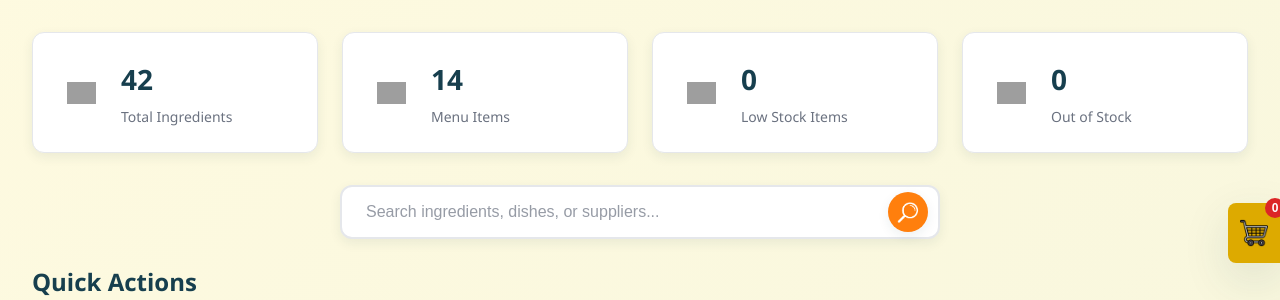
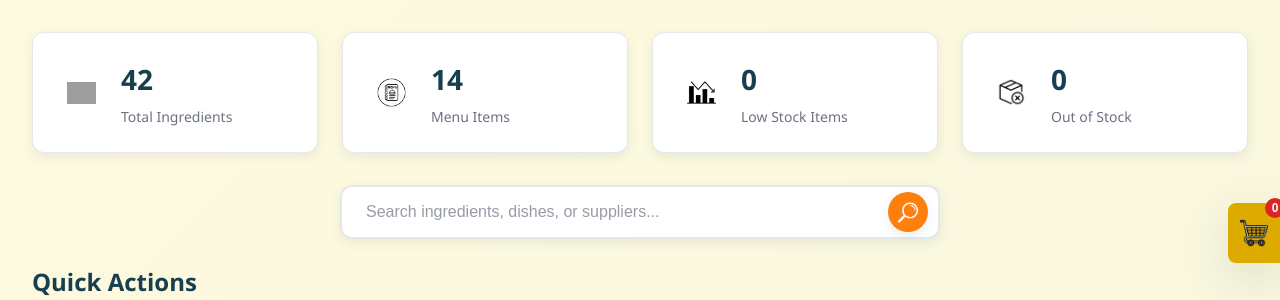
Before and after one commit to Project-FoodWizz/FoodWizzApp, a Flask app: page / in a window 1280 px wide. Shown: the part 167-467 px from the top of the page. Run offline with Flask 3, Linux system fonts and the light colour scheme; data comes from the database, SQL or seed files in the repository; grey boxes are pictures that could not be loaded.

Commit message:
img faltantes en el css

```diff
--- a/restaurant-inventory-python/restaurant-inventory-python/static/css/dashboard.css
+++ b/restaurant-inventory-python/restaurant-inventory-python/static/css/dashboard.css
@@ -343,26 +343,26 @@ body {
     font-size: clamp(1rem, 3vw, 1.25rem); /* Responsive font size */
     color: white;
     flex-shrink: 0;
-    background-image: url('images/placeholder.png');
+    background-image: url('../static/images/Placeholder.png');
     background-size: 60%;
     background-repeat: no-repeat;
     background-position: center;
 }
 
 .stat-icon.total-ingredients {
-    background-image: url('images/total_ingredients.png');
+    background-image: url('../static/images/total-ingredients.png');
 }
 
 .stat-icon.menu-items {
-    background-image: url('images/menu_items.png');
+    background-image: url('../static/images/menu_items.png');
 }
 
 .stat-icon.low-stock {
-    background-image: url('images/low_stock.png');
+    background-image: url('../static/images/low_stock.png');
 }
 
 .stat-icon.out-of-stock {
-    background-image: url('images/out_of_stock.png');
+    background-image: url('../static/images/out_of_stock.png');
 }
 
 .stat-content h3 {
@@ -838,7 +838,7 @@ input:focus, select:focus, textarea:focus {
     color: var(--text-secondary);
     font-size: 1rem;
     text-align: center;
-    background-image: url('images/promotion_placeholder.png');
+    background-image: url('../static/images/Placeholder.png');
     background-size: 100px;
     background-repeat: no-repeat;
     background-position: center;
```
Also changed, not shown: restaurant-inventory-python/restaurant-inventory-python/static/images/low_stock.png (added), restaurant-inventory-python/restaurant-inventory-python/static/images/menu_items.png (added), restaurant-inventory-python/restaurant-inventory-python/static/images/out_of_stock.png (added), restaurant-inventory-python/restaurant-inventory-python/static/images/placeholder.png (added), restaurant-inventory-python/restaurant-inventory-python/static/images/total_ingredients.png (added).
